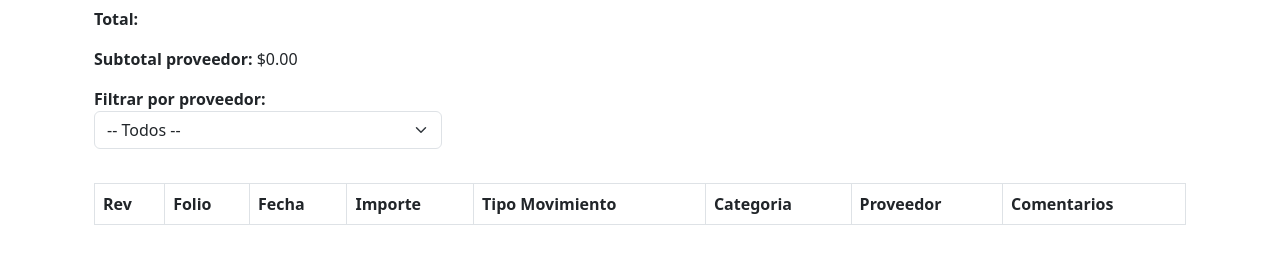
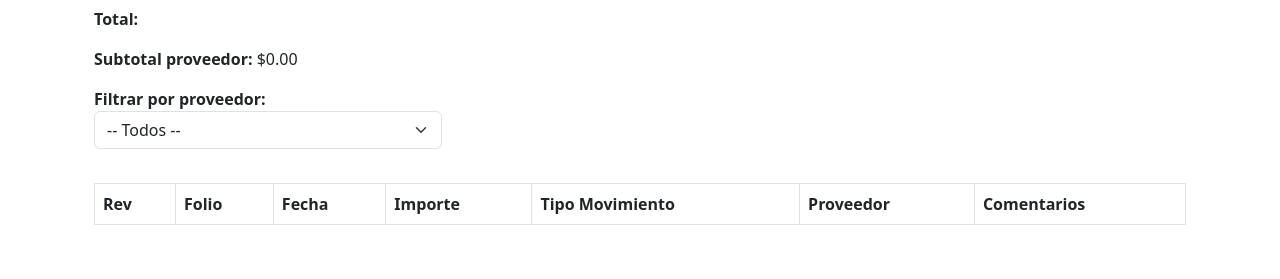
Before and after one commit to meg544/django-p61L, a Django app: template myapp/templates/estatus/lista20.html in a window 1280 px wide. Shown: the part 152-431 px from the top of the page. Run offline with Django 4.2, Linux system fonts and the light colour scheme; the template is opened without the code that fills it, so the values that code supplies are empty; the visitor is signed in with stand-in values (Sample User, id 1); parts of the project's set-up code (start-up, migrations or seed data) failed here and were passed over.

Commit message:
se quita categoria de lista20.html

```diff
--- a/myapp/templates/estatus/lista20.html
+++ b/myapp/templates/estatus/lista20.html
@@ -72,7 +72,6 @@ overflow-wrap: break-word;
             <th>Fecha</th>
             <th>Importe</th>
             <th>Tipo Movimiento</th>
-            <th>Categoria</th>
             <th>Proveedor</th>
             <th>Comentarios</th>
 
```
